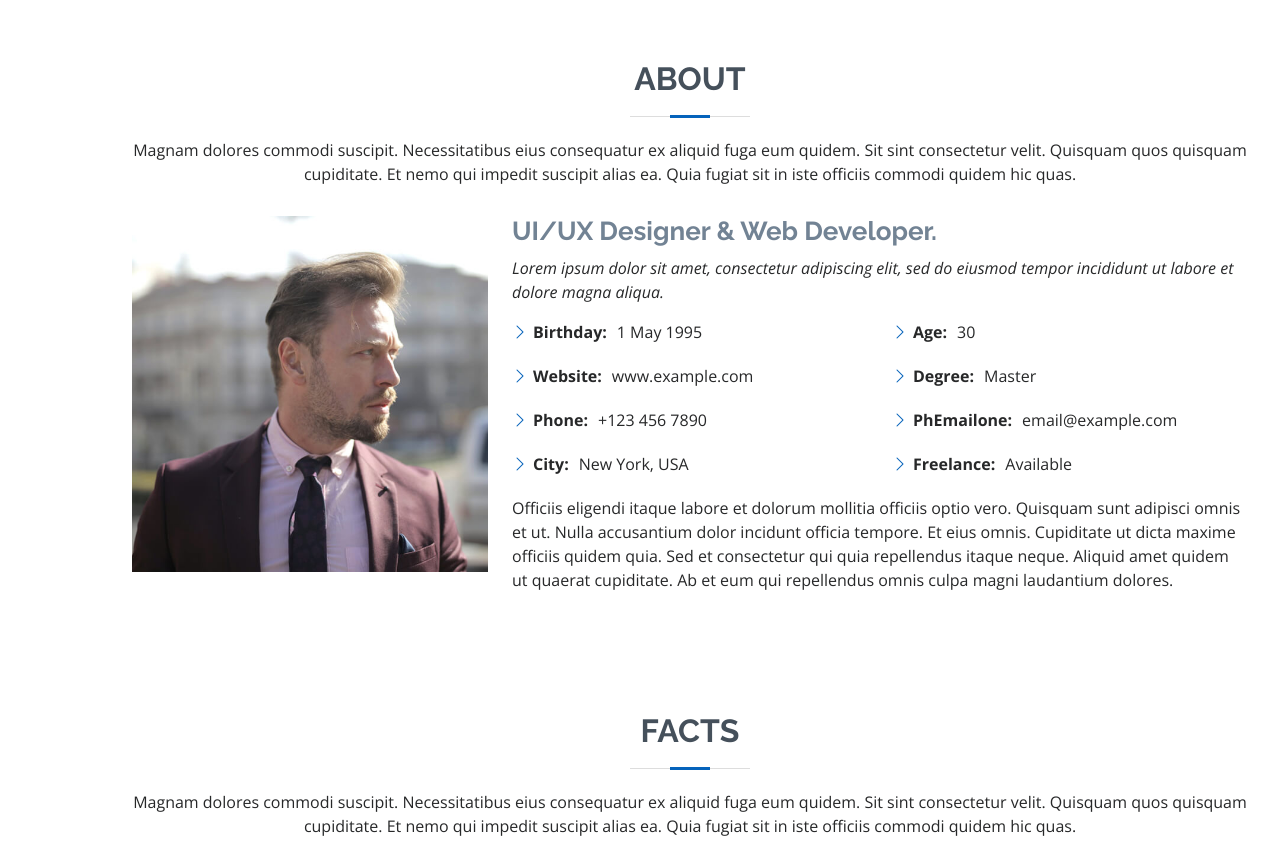
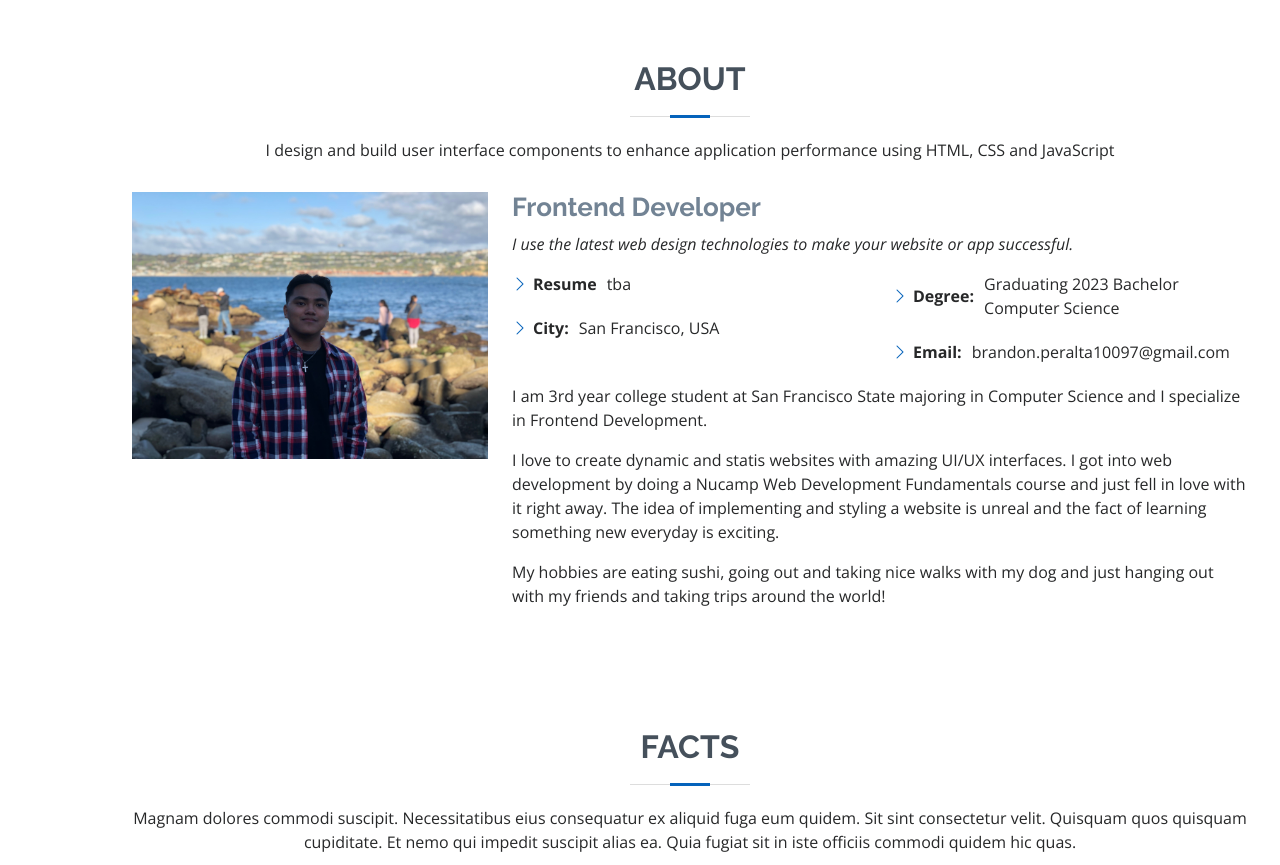
Before and after one commit to bperalta88/my-portfolio, a plain HTML site: page index.html in a window 1280 px wide. Shown: the part 800-1665 px from the top of the page. Drawn offline with nearby package versions, Linux system fonts and the light colour scheme.

Commit message:
Fix about section for portfolio

```diff
--- a/index.html
+++ b/index.html
@@ -77,40 +77,42 @@
 
         <div class="section-title">
           <h2>About</h2>
-          <p>Magnam dolores commodi suscipit. Necessitatibus eius consequatur ex aliquid fuga eum quidem. Sit sint consectetur velit. Quisquam quos quisquam cupiditate. Et nemo qui impedit suscipit alias ea. Quia fugiat sit in iste officiis commodi quidem hic quas.</p>
+          <p>I design and build user interface components to enhance application performance using HTML, CSS and JavaScript</p>
         </div>
 
         <div class="row">
           <div class="col-lg-4">
-            <img src="assets/img/profile-img.jpg" class="img-fluid" alt="">
+            <img src="assets/img/about-image.jpeg" class="img-fluid" alt="">
           </div>
           <div class="col-lg-8 pt-4 pt-lg-0 content">
-            <h3>UI/UX Designer &amp; Web Developer.</h3>
+            <h3>Frontend Developer</h3>
             <p class="fst-italic">
-              Lorem ipsum dolor sit amet, consectetur adipiscing elit, sed do eiusmod tempor incididunt ut labore et dolore
-              magna aliqua.
+              I use the latest web design technologies to make your website or app successful.
             </p>
             <div class="row">
               <div class="col-lg-6">
                 <ul>
-                  <li><i class="bi bi-chevron-right"></i> <strong>Birthday:</strong> <span>1 May 1995</span></li>
-                  <li><i class="bi bi-chevron-right"></i> <strong>Website:</strong> <span>www.example.com</span></li>
-                  <li><i class="bi bi-chevron-right"></i> <strong>Phone:</strong> <span>+123 456 7890</span></li>
-                  <li><i class="bi bi-chevron-right"></i> <strong>City:</strong> <span>New York, USA</span></li>
+                  <li><i class="bi bi-chevron-right"></i> <strong>Resume</strong> <span>tba</span></li>
+                  <li><i class="bi bi-chevron-right"></i> <strong>City:</strong> <span>San Francisco, USA</span></li>
                 </ul>
               </div>
               <div class="col-lg-6">
                 <ul>
-                  <li><i class="bi bi-chevron-right"></i> <strong>Age:</strong> <span>30</span></li>
-                  <li><i class="bi bi-chevron-right"></i> <strong>Degree:</strong> <span>Master</span></li>
-                  <li><i class="bi bi-chevron-right"></i> <strong>PhEmailone:</strong> <span>email@example.com</span></li>
-                  <li><i class="bi bi-chevron-right"></i> <strong>Freelance:</strong> <span>Available</span></li>
+                  <li><i class="bi bi-chevron-right"></i> <strong>Degree:</strong> <span>Graduating 2023 Bachelor Computer Science</span></li>
+                  <li><i class="bi bi-chevron-right"></i> <strong>Email:</strong> <span>brandon.peralta10097@gmail.com</span></li>
                 </ul>
               </div>
             </div>
             <p>
-              Officiis eligendi itaque labore et dolorum mollitia officiis optio vero. Quisquam sunt adipisci omnis et ut. Nulla accusantium dolor incidunt officia tempore. Et eius omnis.
-              Cupiditate ut dicta maxime officiis quidem quia. Sed et consectetur qui quia repellendus itaque neque. Aliquid amet quidem ut quaerat cupiditate. Ab et eum qui repellendus omnis culpa magni laudantium dolores.
+              I am 3rd year college student at San Francisco State majoring in Computer Science and I specialize in Frontend Development.
+            </p>
+
+            <p>
+              I love to create dynamic and statis websites with amazing UI/UX interfaces. I got into web development by doing a Nucamp Web Development Fundamentals course and just fell in love with it right away. The idea of implementing and styling a website is unreal and the fact of learning something new everyday is exciting.
+            </p>
+
+            <p>
+              My hobbies are eating sushi, going out and taking nice walks with my dog and just hanging out with my friends and taking trips around the world!
             </p>
           </div>
         </div>
```
Also changed, not shown: assets/img/about-image.jpeg (added), assets/img/profile-img.jpg (deleted), 1 other file.
